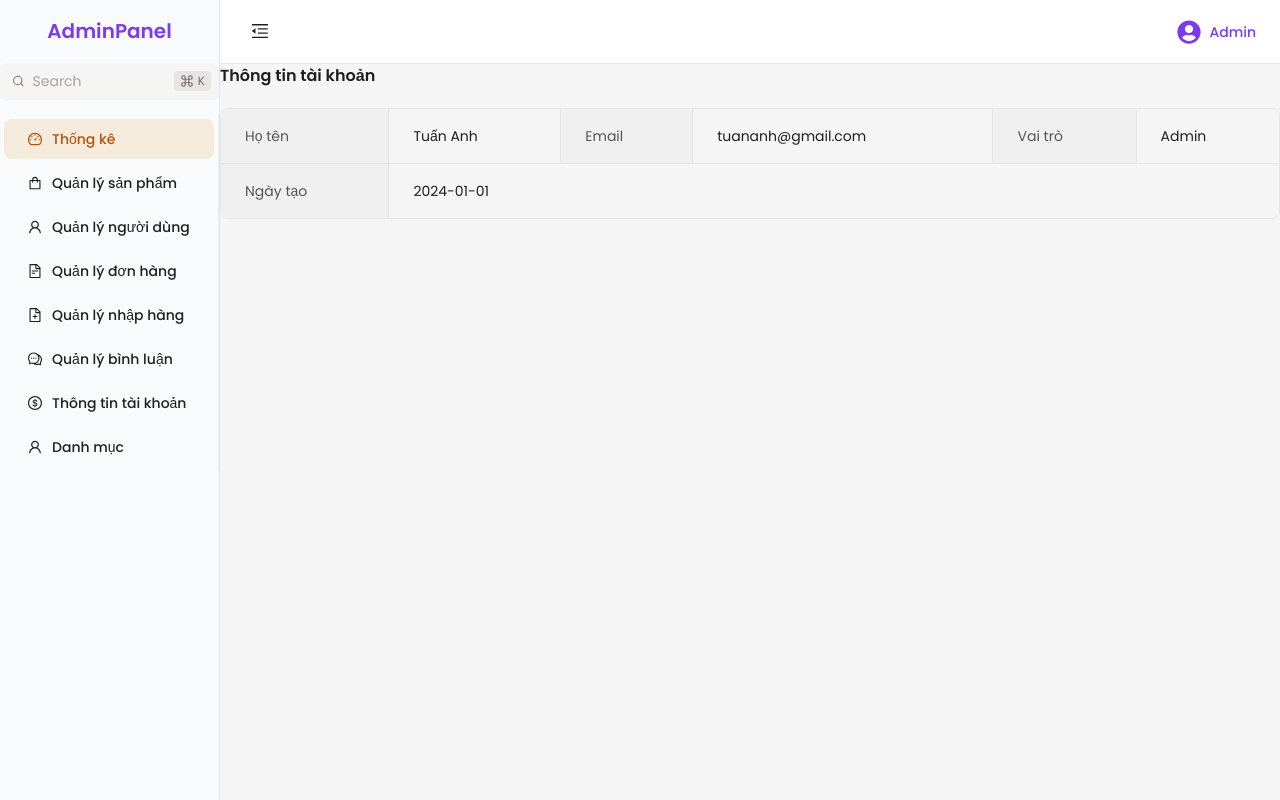
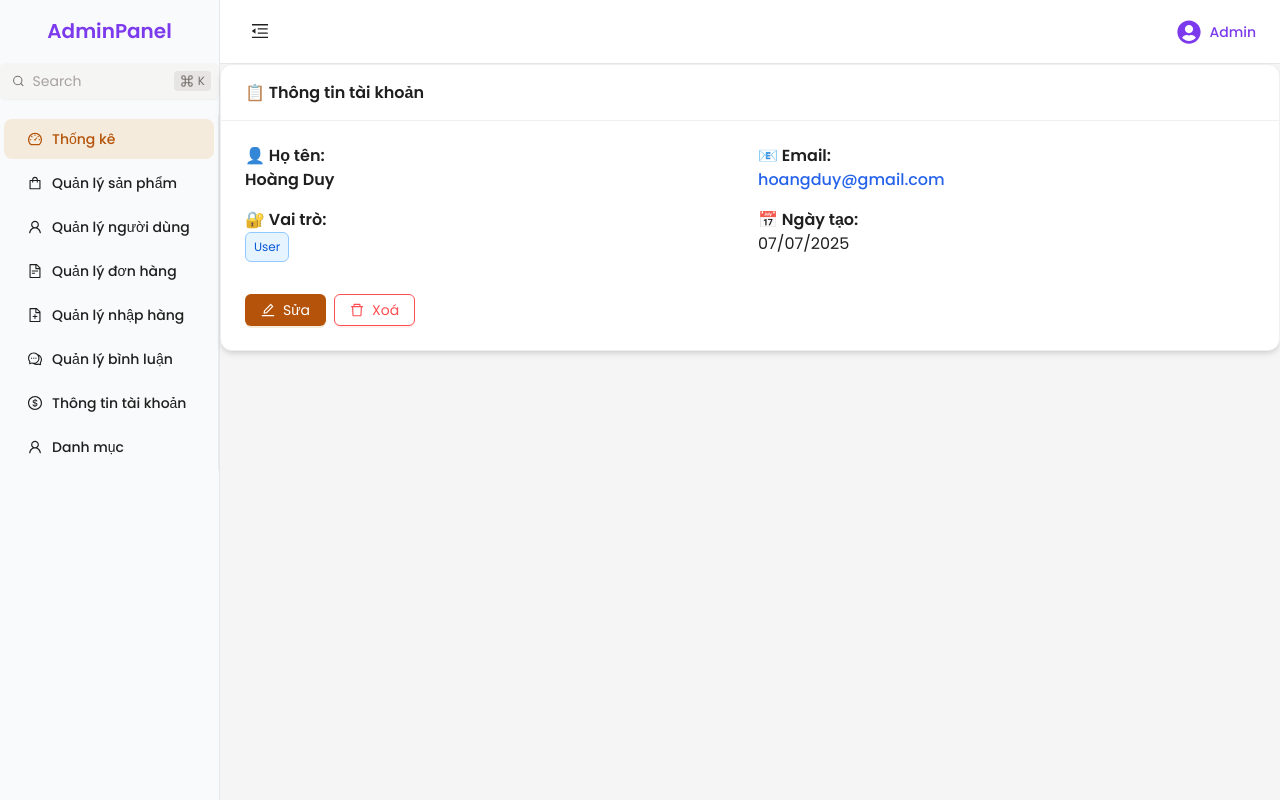
Before and after one commit to nguyentaituananh/DATN, a React (Vite) app in the folder frontend/: page /admin/account in a window 1280 px wide. Built offline with nearby package versions, Linux system fonts and the light colour scheme; data requests are answered from the project's data file.

Commit message:
callapiaccount

```diff
--- /dev/null
+++ b/frontend/src/api/accountApi.ts
@@ -0,0 +1,17 @@
+import axios from "axios";
+const API_URL = "http://localhost:3001/account";
+
+export const getAccount = async () => {
+  const res = await axios.get(API_URL);
+  return res.data;
+};
+
+export const updateAccount = async (id: string, data: any) => {
+  const res = await axios.put(`${API_URL}/${id}`, data);
+  return res.data;
+};
+
+export const deleteAccount = async (id: string) => {
+  const res = await axios.delete(`${API_URL}/${id}`);
+  return res.data;
+};
--- a/frontend/src/api/db.json
+++ b/frontend/src/api/db.json
@@ -175,7 +175,15 @@
     }
   ],
   "cart_items": [],
-  "account": [],
+  "account": [
+    {
+      "id": "1",
+      "name": "Hoàng Duy",
+      "email": "hoangduy@gmail.com",
+      "role": "User",
+      "createdAt": "2025-07-07"
+    }
+  ],
   "favorites": [],
   "banners": [],
   "coupons": [],
--- a/frontend/src/pages/admin/account/AccountInfo.tsx
+++ b/frontend/src/pages/admin/account/AccountInfo.tsx
@@ -1,12 +1,189 @@
-import { Descriptions } from "antd";
+// import { Descriptions } from "antd";
 
-const AccountInfo = () => (
-  <Descriptions title="Thông tin tài khoản" bordered>
-    <Descriptions.Item label="Họ tên">Tuấn Anh</Descriptions.Item>
-    <Descriptions.Item label="Email">tuananh@gmail.com</Descriptions.Item>
-    <Descriptions.Item label="Vai trò">Admin</Descriptions.Item>
-    <Descriptions.Item label="Ngày tạo">2024-01-01</Descriptions.Item>
-  </Descriptions>
-);
+// const AccountInfo = () => (
+//   <Descriptions title="Thông tin tài khoản" bordered>
+//     <Descriptions.Item label="Họ tên">Tuấn Anh</Descriptions.Item>
+//     <Descriptions.Item label="Email">tuananh@gmail.com</Descriptions.Item>
+//     <Descriptions.Item label="Vai trò">Admin</Descriptions.Item>
+//     <Descriptions.Item label="Ngày tạo">2024-01-01</Descriptions.Item>
+//   </Descriptions>
+// );
+
+// export default AccountInfo;
+
+import React, { useEffect, useState } from "react";
+import {
+  Card,
+  Button,
+  Space,
+  Tag,
+  Modal,
+  Form,
+  Input,
+  Select,
+  message,
+  Spin,
+} from "antd";
+import { EditOutlined, DeleteOutlined } from "@ant-design/icons";
+import axios from "axios";
+import dayjs from "dayjs";
+
+const { Option } = Select;
+const API_URL = "http://localhost:3001/account"; // json-server
+
+const AccountInfo = () => {
+  const [account, setAccount] = useState<any>(null);
+  const [loading, setLoading] = useState(true);
+  const [editModalOpen, setEditModalOpen] = useState(false);
+  const [form] = Form.useForm();
+
+  // Fetch account data
+  const fetchAccount = async () => {
+    try {
+      const res = await axios.get(API_URL);
+      setAccount(res.data[0]); // Giả sử chỉ có 1 tài khoản
+    } catch (err) {
+      message.error("Lỗi khi tải tài khoản");
+    } finally {
+      setLoading(false);
+    }
+  };
+
+  useEffect(() => {
+    fetchAccount();
+  }, []);
+
+  const handleEdit = () => {
+    form.setFieldsValue(account);
+    setEditModalOpen(true);
+  };
+
+  const handleDelete = async () => {
+    Modal.confirm({
+      title: "Bạn có chắc muốn xoá tài khoản này?",
+      content: "Hành động này không thể hoàn tác.",
+      okText: "Xoá",
+      okType: "danger",
+      cancelText: "Huỷ",
+      onOk: async () => {
+        try {
+          await axios.delete(`${API_URL}/${account.id}`);
+          message.success("Đã xoá tài khoản");
+          setAccount(null);
+        } catch {
+          message.error("Lỗi khi xoá tài khoản");
+        }
+      },
+    });
+  };
+
+  const handleUpdate = async () => {
+    try {
+      const values = await form.validateFields();
+      const res = await axios.put(`${API_URL}/${account.id}`, {
+        ...account,
+        ...values,
+      });
+      setAccount(res.data);
+      message.success("Cập nhật thành công");
+      setEditModalOpen(false);
+    } catch {
+      message.error("Cập nhật thất bại");
+    }
+  };
+
+  if (loading) return <Spin size="large" className="block mx-auto mt-10" />;
+  if (!account) return <div>Không có dữ liệu người dùng.</div>;
+
+  return (
+    <>
+      <Card
+        title="📋 Thông tin tài khoản"
+        bordered
+        className="shadow-md rounded-xl"
+      >
+        <div className="grid grid-cols-2 gap-4 text-base">
+          <div>
+            <strong>👤 Họ tên:</strong>
+            <div className="font-semibold">{account.name}</div>
+          </div>
+          <div>
+            <strong>📧 Email:</strong>
+            <div className="text-blue-600 font-medium">{account.email}</div>
+          </div>
+          <div>
+            <strong>🔐 Vai trò:</strong>
+            <div>
+              <Tag
+                color={account.role === "Admin" ? "purple" : "blue"}
+                className="rounded-md px-2 py-1"
+              >
+                {account.role}
+              </Tag>
+            </div>
+          </div>
+          <div>
+            <strong>📅 Ngày tạo:</strong>
+            <div>{dayjs(account.createdAt).format("DD/MM/YYYY")}</div>
+          </div>
+          <div className="col-span-2 mt-4">
+            <Space>
+              <Button
+                type="primary"
+                icon={<EditOutlined />}
+                onClick={handleEdit}
+              >
+                Sửa
+              </Button>
+              <Button
+                danger
+                icon={<DeleteOutlined />}
+                onClick={handleDelete}
+              >
+                Xoá
+              </Button>
+            </Space>
+          </div>
+        </div>
+      </Card>
+
+      <Modal
+        open={editModalOpen}
+        onCancel={() => setEditModalOpen(false)}
+        onOk={handleUpdate}
+        title="Chỉnh sửa tài khoản"
+        okText="Lưu"
+        cancelText="Huỷ"
+      >
+        <Form layout="vertical" form={form}>
+          <Form.Item
+            name="name"
+            label="Họ tên"
+            rules={[{ required: true, message: "Vui lòng nhập họ tên" }]}
+          >
+            <Input />
+          </Form.Item>
+          <Form.Item
+            name="email"
+            label="Email"
+            rules={[{ required: true, type: "email" }]}
+          >
+            <Input />
+          </Form.Item>
+          <Form.Item
+            name="role"
+            label="Vai trò"
+            rules={[{ required: true, message: "Chọn vai trò" }]}
+          >
+            <Select>
+              <Option value="Admin">Admin</Option>
+              <Option value="User">User</Option>
+            </Select>
+          </Form.Item>
+        </Form>
+      </Modal>
+    </>
+  );
+};
 
 export default AccountInfo;
```
